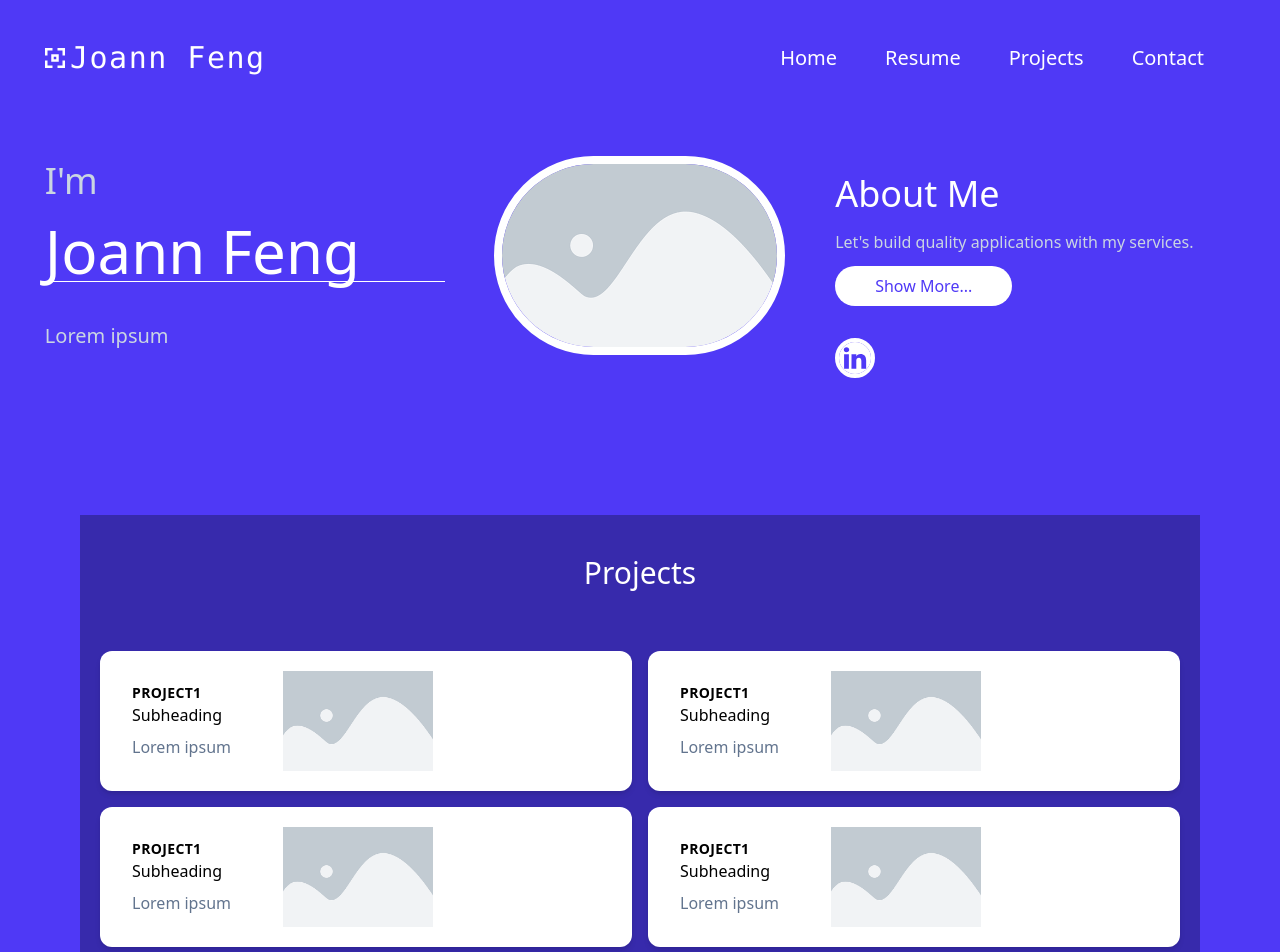
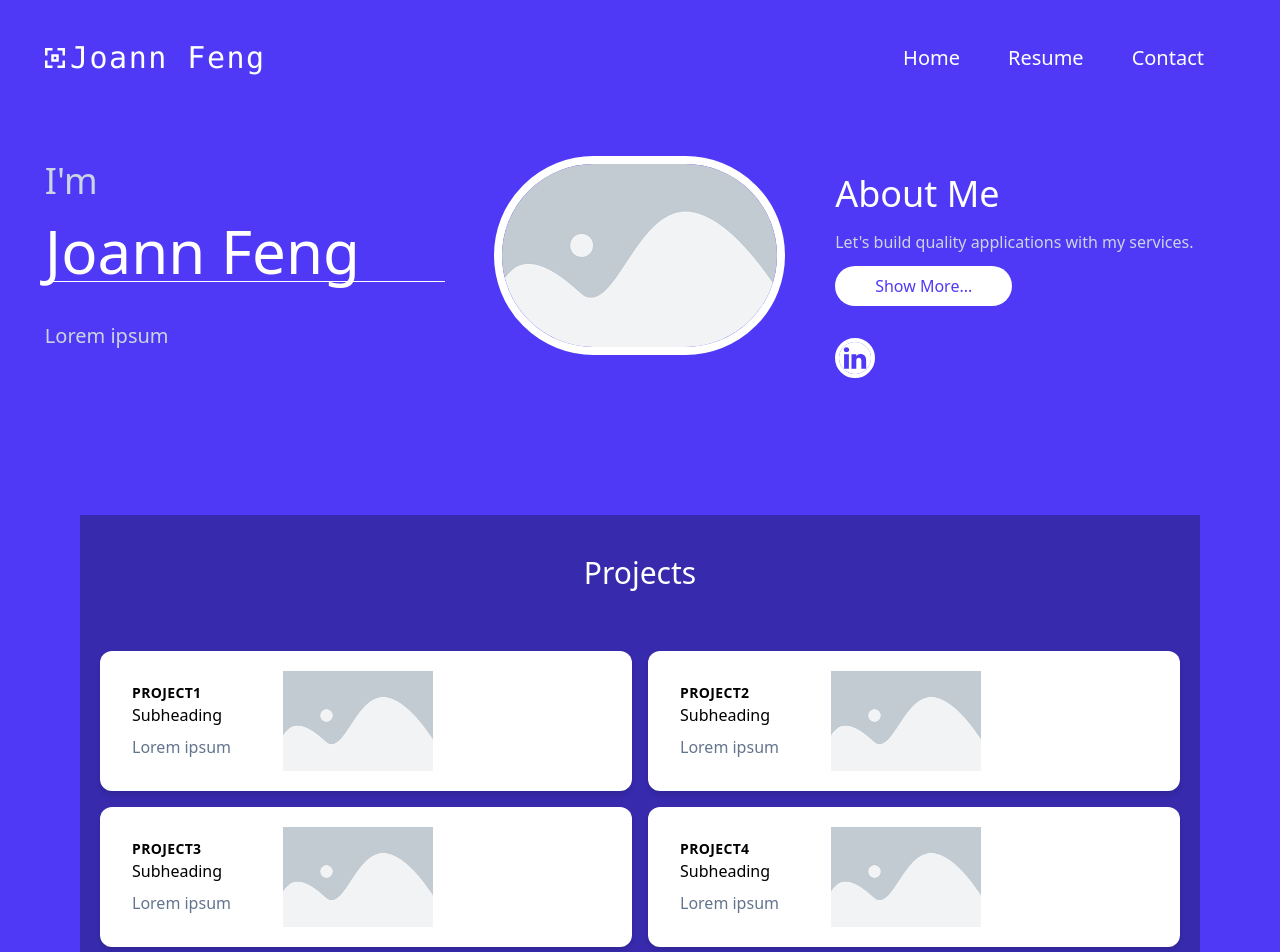
Before and after one commit to joannfeng/joannfeng.github.io, a React (Vite) app in the folder portfolio/: page / in a window 1280 px wide. Shown: the top 952 px of the page. Built offline with nearby package versions, Linux system fonts and the light colour scheme.

Commit message:
add resume page, remove projects section from navbar

```diff
--- a/portfolio/src/App.jsx
+++ b/portfolio/src/App.jsx
@@ -4,6 +4,7 @@ import './App.css'
 import Navbar from "./components/navbar";
 import Hero from "./components/hero";
 import Projects from "./components/projects";
+import Resume from "./components/resume";
 import Footer from "./components/footer";
 import Contact from "./components/contact";
 
@@ -20,13 +21,14 @@ function App() {
                 <>
                   <Hero />
                   <Projects />
-                  <Footer />
                 </>
               }
             />
+            <Route path="/resume" element={<Resume />} />
             <Route path="/contact" element={<Contact />} />
           </Routes>
         </div>
+        <Footer />
       </BrowserRouter>
     )
 }
--- a/portfolio/src/components/navbar.jsx
+++ b/portfolio/src/components/navbar.jsx
@@ -25,7 +25,6 @@ function closeMenu(){
                     <div className='hidden md:block space-x-2'>
                         <Link to="/" className="text-white hover:bg-indigo-800 rounded-full px-5 py-2 text-xl">Home</Link>
                         <Link to="/resume" className="text-white hover:bg-indigo-800 rounded-full px-5 py-2 text-xl">Resume</Link>
-                        <Link to="/projects" className="text-white hover:bg-indigo-800 rounded-full px-5 py-2 text-xl">Projects</Link>
                         <Link to="/contact" className="text-white hover:bg-indigo-800 rounded-full px-5 py-2 text-xl">Contact</Link>
                     </div>
                     <div className='block md:hidden'>
@@ -45,7 +44,6 @@ function closeMenu(){
                             <li className='text-white hover:bg-indigo-800 text-xl mb-2 cursor-pointer'>Home</li>
                             {/* <li className='text-white hover:bg-indigo-800 text-xl mb-2 cursor-pointer'>About Me</li> */}
                             <li className='text-white hover:bg-indigo-800 text-xl mb-2 cursor-pointer'>Resume</li>
-                            <li className='text-white hover:bg-indigo-800 text-xl mb-2 cursor-pointer'>Projects</li>
                             <li className='text-white hover:bg-indigo-800 text-xl mb-2 cursor-pointer'>Contact</li>
                         </ul>
                     </div>
--- a/portfolio/src/components/projects.jsx
+++ b/portfolio/src/components/projects.jsx
@@ -24,7 +24,7 @@ export default function Projects() {
                                     </p>
                                 </div>
                                 <div className="md:shrink-0 p-5">
-                                    <img src={Project1Img} alt="Project1" width={150} height={150}></img>
+                                    <img src={Project2Img} alt="Project2" width={150} height={150}></img>
                                 </div>
                             </div>
                         </div>
@@ -32,7 +32,7 @@ export default function Projects() {
                             <div className="md:flex">
                                 <div className="p-8">
                                     <div className="uppercase tracking-wide text-sm to-indigo-500 font-semibold">
-                                        Project1
+                                        Project2
                                     </div>
                                     <a href="#">Subheading</a>
                                     <p className="mt-2 text-slate-500">
@@ -40,7 +40,7 @@ export default function Projects() {
                                     </p>
                                 </div>
                                 <div className="md:shrink-0 p-5">
-                                    <img src={Project1Img} alt="Project1" width={150} height={150}></img>
+                                    <img src={Project3Img} alt="Project3" width={150} height={150}></img>
                                 </div>
                             </div>
                         </div>
@@ -48,7 +48,7 @@ export default function Projects() {
                             <div className="md:flex">
                                 <div className="p-8">
                                     <div className="uppercase tracking-wide text-sm to-indigo-500 font-semibold">
-                                        Project1
+                                        Project3
                                     </div>
                                     <a href="#">Subheading</a>
                                     <p className="mt-2 text-slate-500">
@@ -56,7 +56,7 @@ export default function Projects() {
                                     </p>
                                 </div>
                                 <div className="md:shrink-0 p-5">
-                                    <img src={Project1Img} alt="Project1" width={150} height={150}></img>
+                                    <img src={Project4Img} alt="Project4" width={150} height={150}></img>
                                 </div>
                             </div>
                         </div>
@@ -64,7 +64,7 @@ export default function Projects() {
                             <div className="md:flex">
                                 <div className="p-8">
                                     <div className="uppercase tracking-wide text-sm to-indigo-500 font-semibold">
-                                        Project1
+                                        Project4
                                     </div>
                                     <a href="#">Subheading</a>
                                     <p className="mt-2 text-slate-500">
--- /dev/null
+++ b/portfolio/src/components/resume.jsx
@@ -0,0 +1,15 @@
+const Contact = () => {
+  return (
+    <div className="min-h-screen py-10 px-4 text-white">
+      <h2 className="text-3xl font-bold mb-4">Resume</h2>
+      <p className="mb-8">This is a placeholder contact page.</p>
+
+      {/* Add vertical space */}
+      <div className="h-[1500px] bg-indigo-700 rounded-lg p-4">
+        <p>This extra height simulates a full page of content.</p>
+      </div>
+    </div>
+  );
+};
+
+export default Contact;
```
